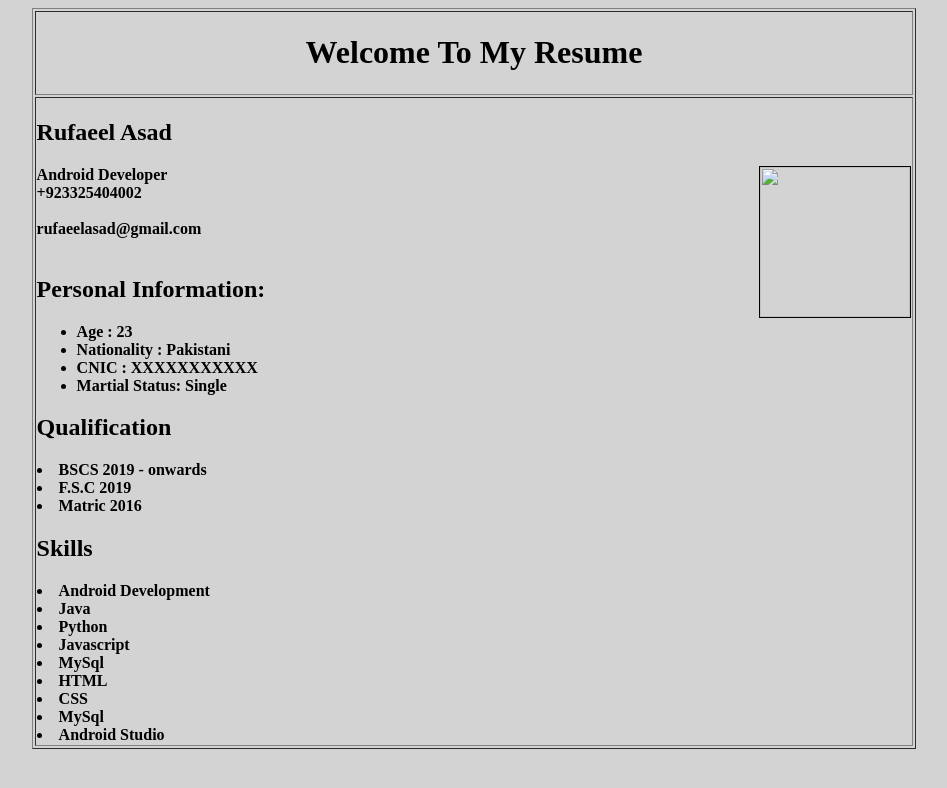
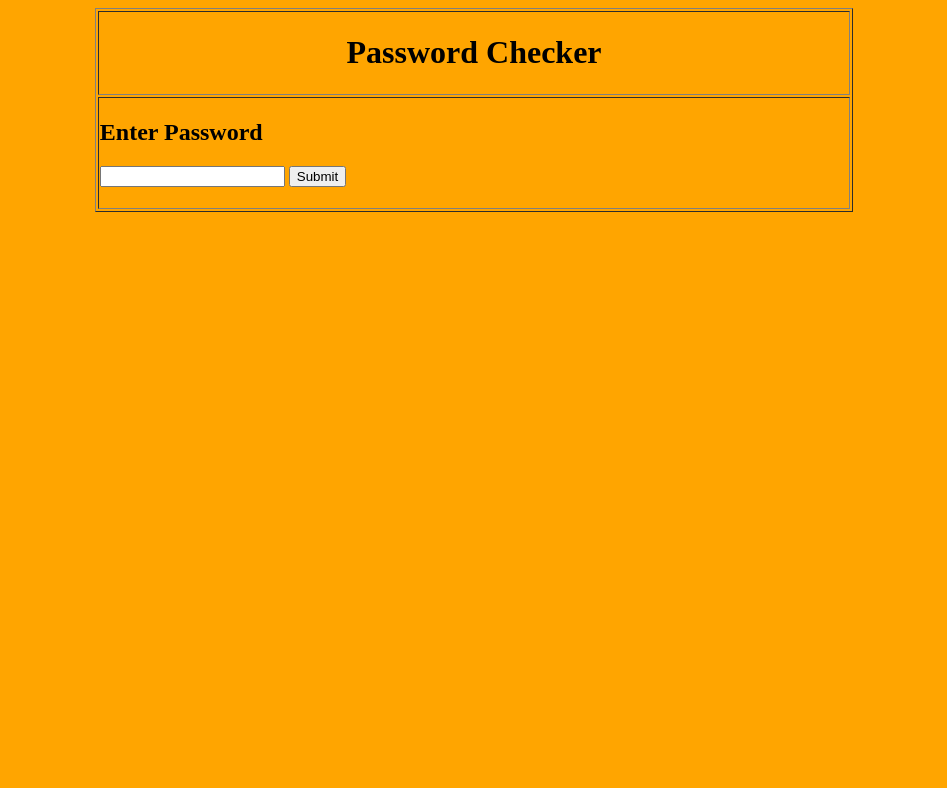
Before and after one commit to RufaeelAsad/AI-Chat-Bot-Assignmet-2, a plain HTML site: page index.html in a window 1280 px wide. Shown: the whole page, without its empty margins (166-1113 px from the left). Drawn offline with Linux system fonts and the light colour scheme.

Commit message:
Assignment 2

```diff
--- a/index.html
+++ b/index.html
@@ -1,55 +1,56 @@
 <!DOCTYPE html>
 <html lang="en">
+
 <head>
     <meta charset="UTF-8">
     <meta http-equiv="X-UA-Compatible" content="IE=edge">
     <meta name="viewport" content="width=device-width, initial-scale=1.0">
-    <title>My Resume</title>
+    <title>Assignment 2</title>
 </head>
-<body bgcolor="lightGray">
 
-<table border="1" align="center" width="70%">
-<tr>
-<th> <h1>Welcome To My Resume </h1></th>
+<body bgcolor="orange">
 
-<tr> <th align="left"> <h2> Rufaeel Asad </h2>
-    <img src="Rufaeel.png" align="right" height="150" width="150" border="1"/>
-<b> Android Developer</b> <br>
-+923325404002<br> <br>
-rufaeelasad@gmail.com<br><br>
-<h2> Personal Information: </h2>
-<ul>
-<li> Age : 23</li>
-<li> Nationality : Pakistani</li>
-<li> CNIC : XXXXXXXXXXX</li>
-<li> Martial Status: Single </li>
+    <table border="1" align="center" width="60%">
+        <tr>
+            <th>
+                <h1>Password Checker </h1>
 
-</ul>
+            </th>
+
+        <tr>
+            <th align="left">
+
+                <h2> Enter Password </h2>
+                <input type="password" id="pwd">
+                <button onclick="submit()">Submit</button>
+                <h2 id="result"> </h2>
+
+            </th>
+        </tr>
+    </table>
 
 
-<h2> Qualification</h2>
+    <script>
 
-<li> BSCS   2019 - onwards</li>
-<li> F.S.C    2019</li>
-<li> Matric   2016</li>
+        function submit() {
+            var EnteredPassword = document.getElementById("pwd").value;
+            var RealPassword = 1234;
+            var result;
+            if (EnteredPassword == RealPassword) {
+                result = "Password Matched";
 
-<h2>Skills</h2>
+                document.getElementById("result").innerHTML = result;
+            }
 
-<li> Android Development</li>
-<li> Java </li>
-<li> Python</li>
-<li> Javascript</li>
-<li> MySql</li>
-<li> HTML</li>
-<li> CSS</li>
-<li> MySql</li>
-<li> Android Studio</li>
+            else {
+                result = "Invalid Password ! ";
+                document.getElementById("result").innerHTML = result;
+            }
+        }
 
 
 
+    </script>
+</body>
 
-</th>
-</tr>
-</table>
-</body>
 </html>
```
